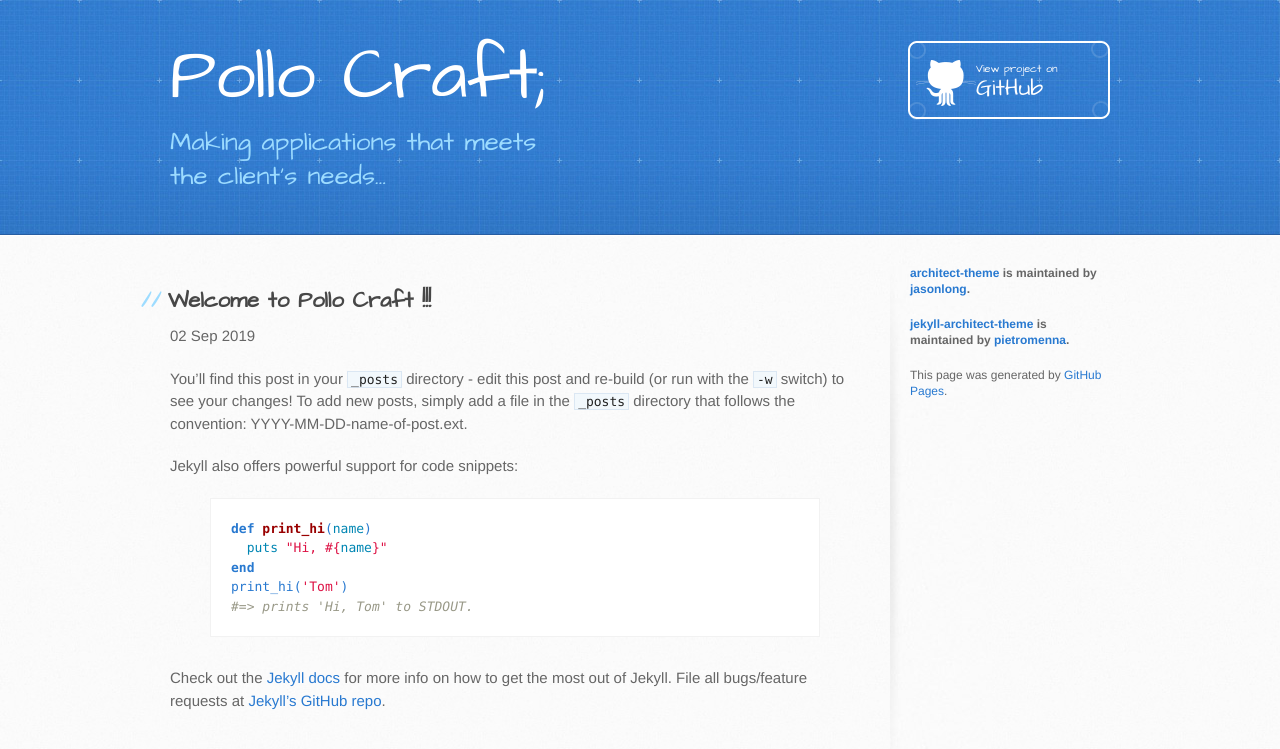
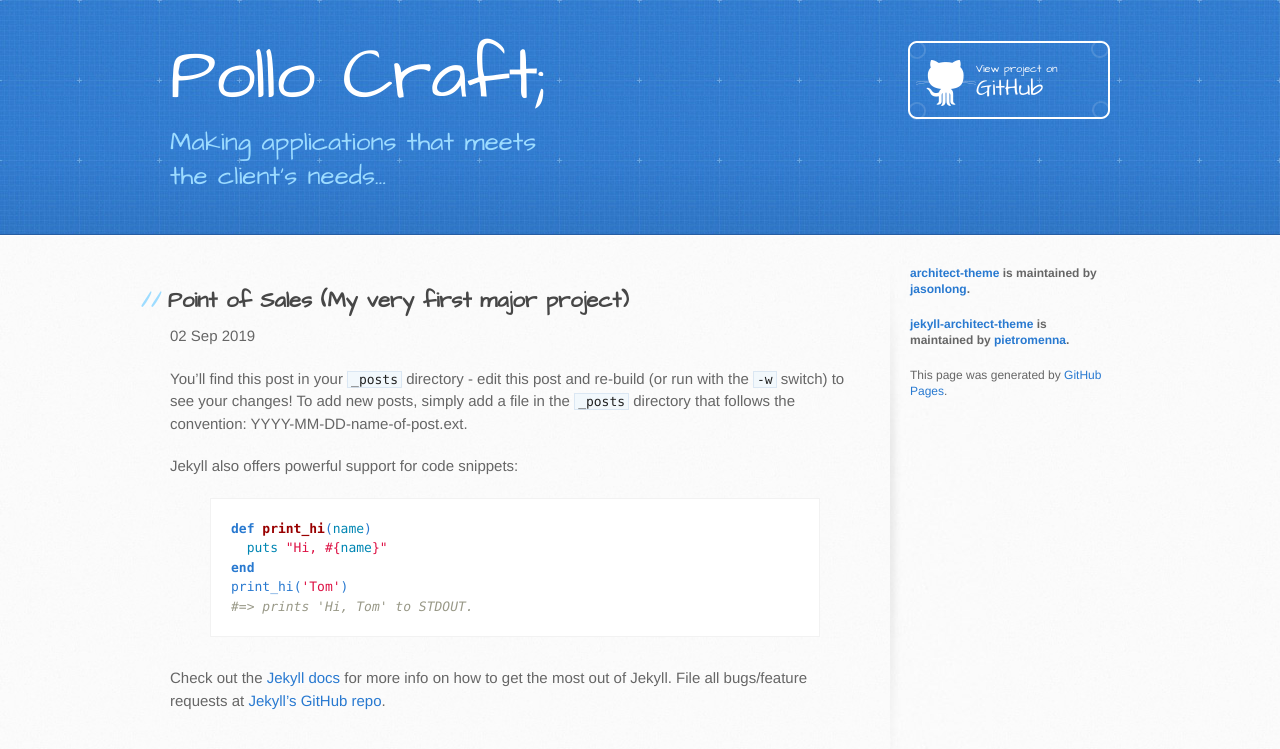
Before and after one commit to ecgrepollo/ecgrepollo.github.io, a Jekyll site: the page built from _posts/2014-04-06-welcome-to-jekyll.markdown, in a window 1280 px wide. Shown: the top 749 px of the page. Built offline with Jekyll 4.4.1, drawn with Linux system fonts in a browser that asks for light colours.

Commit message:
editing title for the post

```diff
--- a/_posts/2014-04-06-welcome-to-jekyll.markdown
+++ b/_posts/2014-04-06-welcome-to-jekyll.markdown
@@ -1,6 +1,6 @@
 ---
 layout: post
-title:  "Welcome to Pollo Craft !!!"
+title:  "Point of Sales (My very first major project)"
 date:   2019-09-02 15:40:56
 categories: jekyll update
 ---
```
